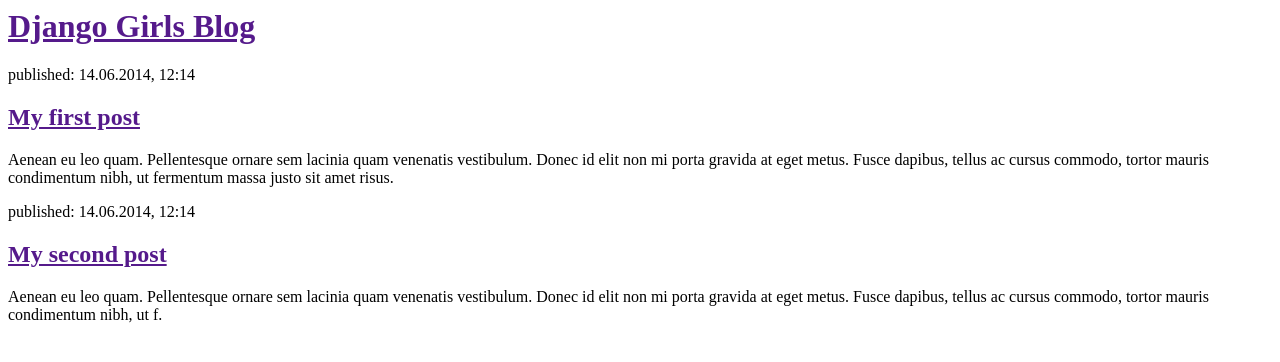
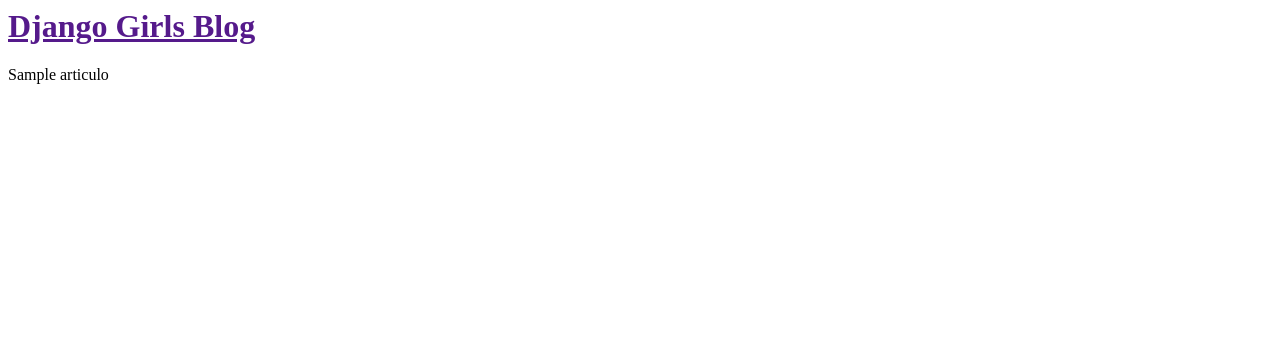
Before and after one commit to egoo16/djangoapp, a Django app: template blog/templates/blog/articulo_lista.html in a window 1280 px wide. Shown: the top 362 px of the page. Run offline with Django 3.2, Linux system fonts and the light colour scheme; the template is opened without the code that fills it: values that come from a table or form of the project are taken from there, others are empty; tables that the repository leaves empty hold one stand-in row (values such as "Sample post").

Commit message:
Segundo Comit, listado de articulos publicados

```diff
--- a/blog/templates/blog/articulo_lista.html
+++ b/blog/templates/blog/articulo_lista.html
@@ -8,15 +8,13 @@
            </div>
 
            <div>
-               <p>published: 14.06.2014, 12:14</p>
-               <h2><a href="">My first post</a></h2>
-               <p>Aenean eu leo quam. Pellentesque ornare sem lacinia quam venenatis vestibulum. Donec id elit non mi porta gravida at eget metus. Fusce dapibus, tellus ac cursus commodo, tortor mauris condimentum nibh, ut fermentum massa justo sit amet risus.</p>
+             {% for ar in articulos %}
+             {{ ar }}
+             {% endfor %}
            </div>
 
            <div>
-               <p>published: 14.06.2014, 12:14</p>
-               <h2><a href="">My second post</a></h2>
-               <p>Aenean eu leo quam. Pellentesque ornare sem lacinia quam venenatis vestibulum. Donec id elit non mi porta gravida at eget metus. Fusce dapibus, tellus ac cursus commodo, tortor mauris condimentum nibh, ut f.</p>
+
            </div>
        </body>
    </html>
--- a/blog/views.py
+++ b/blog/views.py
@@ -1,5 +1,8 @@
 from django.shortcuts import render
+from django.utils import timezone
+from blog.models import Articulo
 
 # Create your views here.
 def articulo_lista(request):
-    return render(request, 'blog/articulo_lista.html', {})
+    articulos = Articulo.objects.filter(fecha_publicacion__lte=timezone.now()).order_by('fecha_publicacion')
+    return render(request, 'blog/articulo_lista.html', {'articulos':articulos})
```
Also changed, not shown: blog/templeates/blog/articulo_lista.html (+4 -6 lines).
